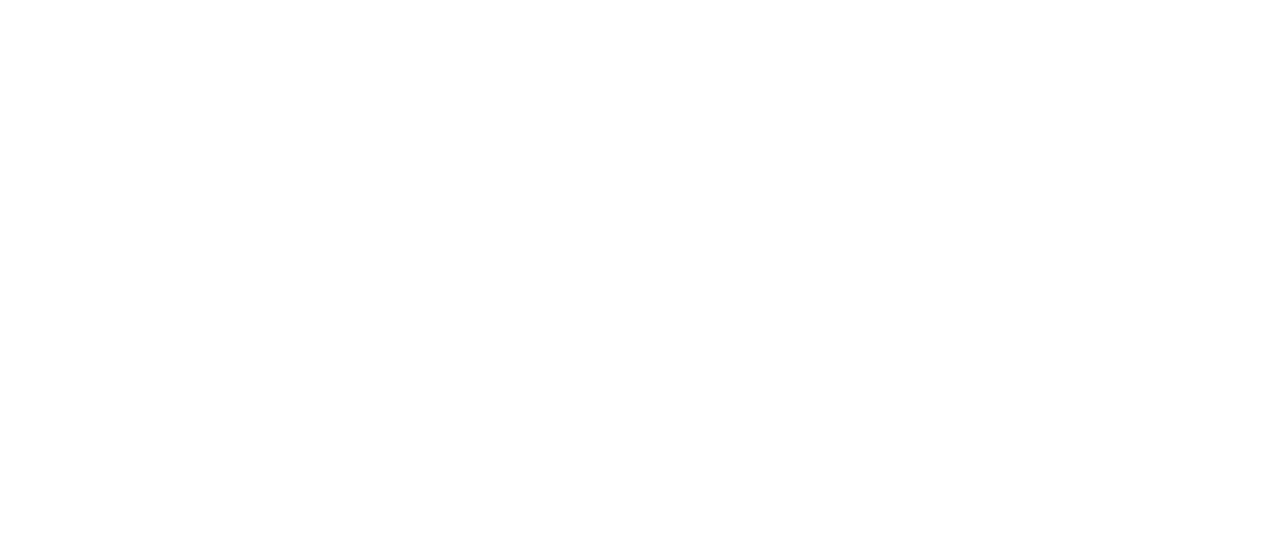
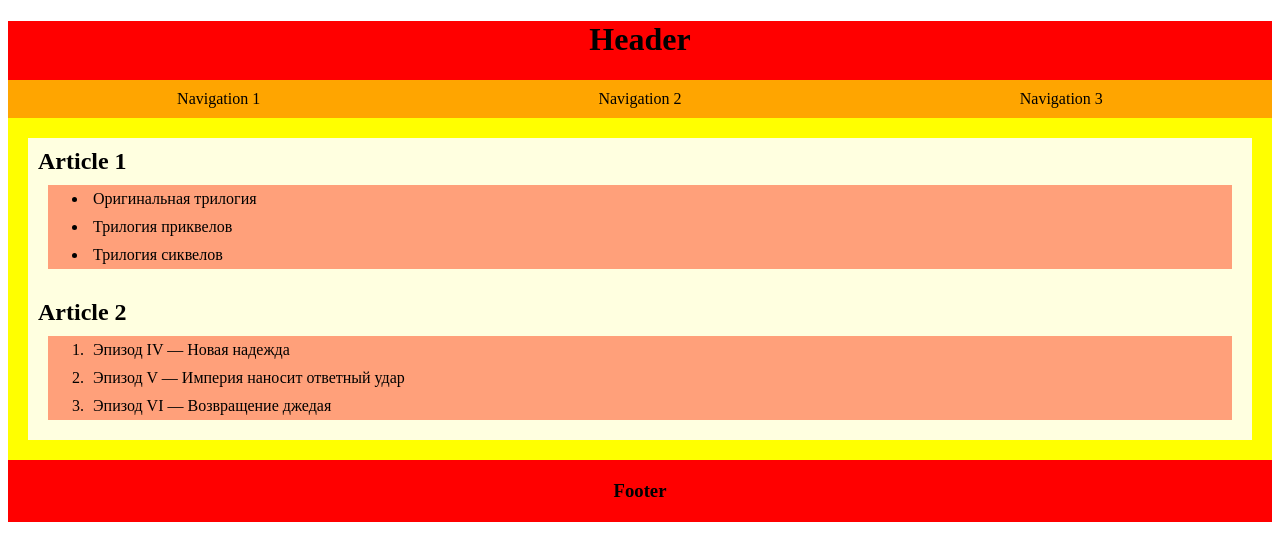
Before and after one commit to js-tasks-ru/htmlcss-20240913_ildarado12, a website: page 02-dz0/01-semantic-mockup/solution.html in a window 1280 px wide. Drawn offline with Linux system fonts and the light colour scheme.

Commit message:
DZ2 - Introductory materials

```diff
--- a/02-dz0/01-semantic-mockup/solution.html
+++ b/02-dz0/01-semantic-mockup/solution.html
@@ -1,4 +1,39 @@
 <!DOCTYPE html>
 <html lang="ru">
-    <!-- Ваше решение -->
+    <head>
+        <meta charset="utf-8">
+        <title>Семантическая разметка страницы</title>
+        <link rel="stylesheet" href="style.css">
+    </head>
+    <body>
+        <header>
+            <h1>Header</h1>
+            <nav>
+                <a href="">Navigation 1</a>
+                <a href="">Navigation 2</a>
+                <a href="">Navigation 3</a>
+            </nav>
+        </header>
+        <main>
+            <article>
+                <h2>Article 1</h2>
+                <ul>
+                    <li>Оригинальная трилогия</li>
+                    <li>Трилогия приквелов</li>
+                    <li>Трилогия сиквелов</li>
+                </ul>
+            </article>
+            <article>
+                <h2>Article 2</h2>
+                <ol>
+                    <li>Эпизод IV — Новая надежда</li>
+                    <li>Эпизод V — Империя наносит ответный удар</li>
+                    <li>Эпизод VI — Возвращение джедая</li>
+                </ol>
+            </article>
+        </main>
+        <footer>
+            <h3>Footer</h3>
+        </footer>
+    </body>
 </html>
--- /dev/null
+++ b/02-dz0/01-semantic-mockup/style.css
@@ -0,0 +1,54 @@
+header {
+    background-color: red;
+    text-align: center;
+}
+
+nav {
+    display: flex;
+    justify-content: space-around;
+    background-color: orange;
+}
+
+a {
+    color: black;
+    text-decoration: none;
+    padding: 10px;
+}
+
+a:hover {
+    font-weight: bold;
+    background-color: tomato;
+}
+
+main {
+    background-color: yellow;
+    padding: 20px;
+}
+
+article h2 {
+    margin: 0;
+}
+
+article {
+    background-color: lightyellow;
+    padding: 10px;
+}
+
+ul, ol {
+    background-color: lightsalmon;
+    margin: 10px;
+}
+
+li {
+    padding: 5px;
+}
+
+footer {
+    background-color: red;
+    text-align: center;
+    padding: 20px;
+}
+
+footer h3 {
+    margin: 0;
+}
```
